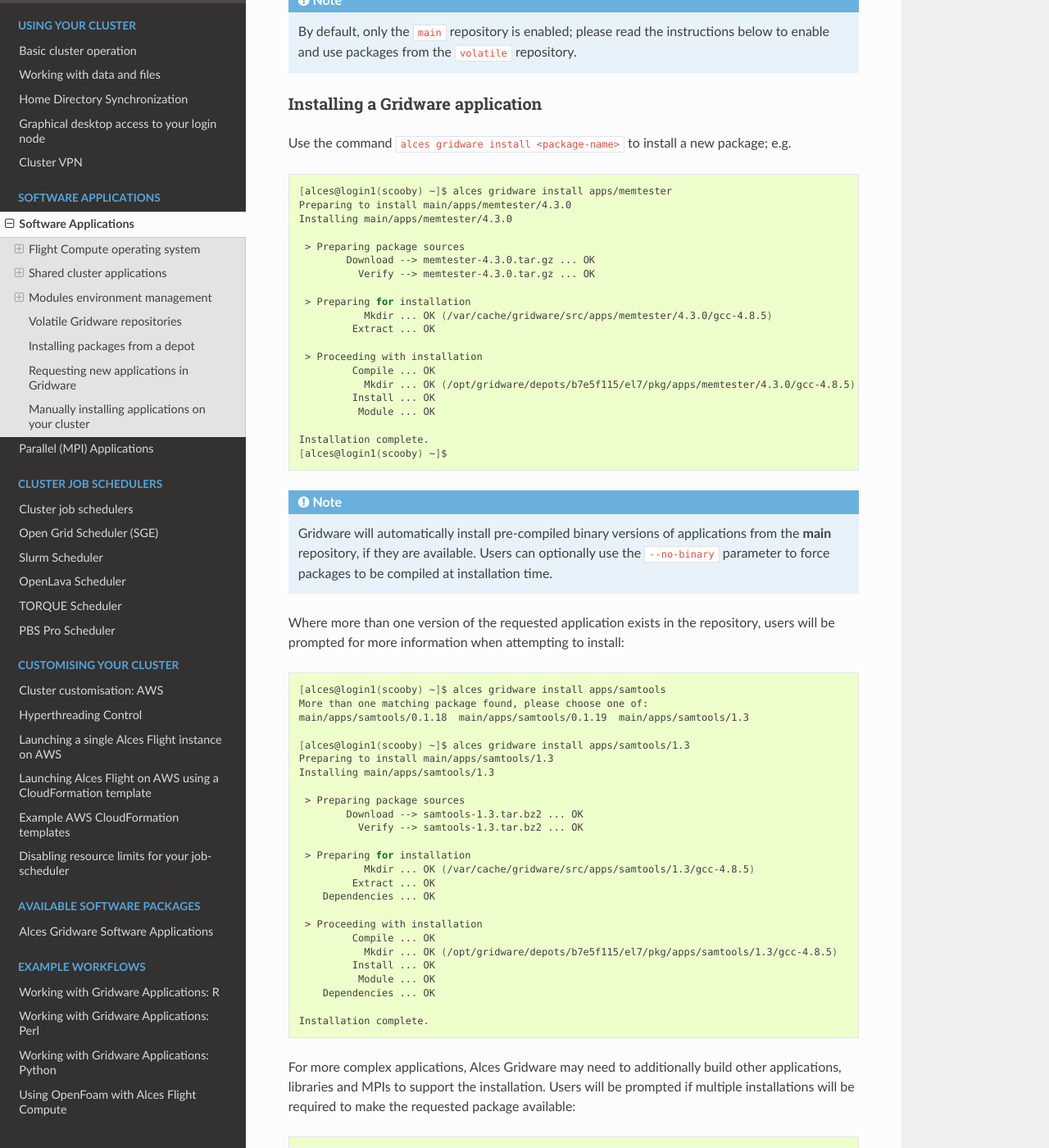
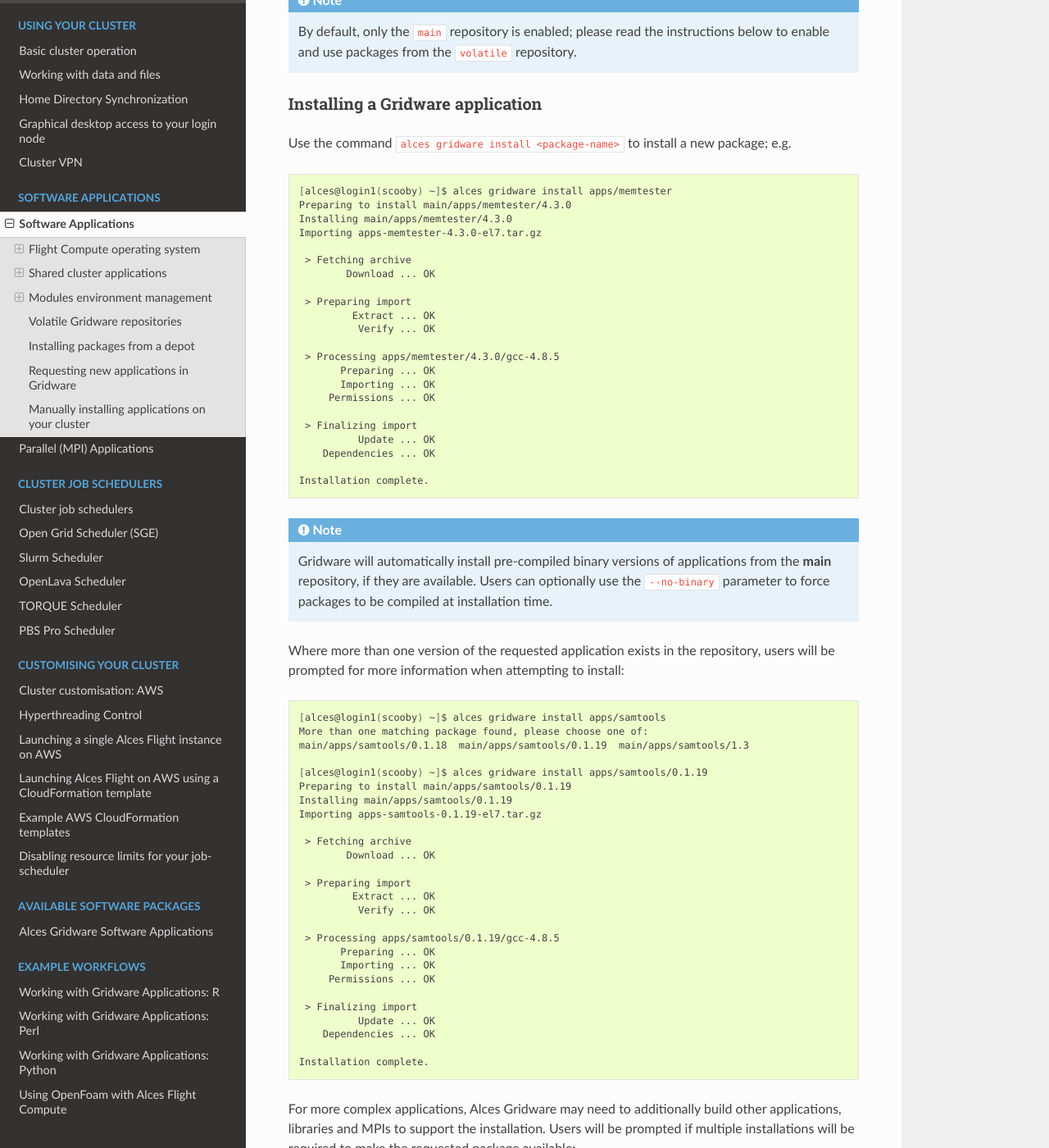
Before and after one commit to alces-software/flight-appliance-docs, a Sphinx documentation site: the page built from docs/source/apps/apps.rst, in a window 1280 px wide and 1400 px high, scrolled down 3647 px. Shown: the whole window at 82% size. Built offline with Sphinx 7.4.7 and the Read the Docs theme 2.0.0, drawn with Linux system fonts in a browser that asks for light colours; some of the changed text lies outside the part shown.

Commit message:
Minor fixes

```diff
--- a/docs/source/apps/apps.rst
+++ b/docs/source/apps/apps.rst
@@ -82,26 +82,28 @@
 
 .. code:: bash
 
-    [alces@login1(scooby) ~]$ alces gridware install apps/memtester
-    Preparing to install main/apps/memtester/4.3.0
-    Installing main/apps/memtester/4.3.0
+	[alces@login1(scooby) ~]$ alces gridware install apps/memtester
+	Preparing to install main/apps/memtester/4.3.0
+	Installing main/apps/memtester/4.3.0
+	Importing apps-memtester-4.3.0-el7.tar.gz
 
-     > Preparing package sources
-            Download --> memtester-4.3.0.tar.gz ... OK
-              Verify --> memtester-4.3.0.tar.gz ... OK
+	 > Fetching archive
+	        Download ... OK
 
-     > Preparing for installation
-               Mkdir ... OK (/var/cache/gridware/src/apps/memtester/4.3.0/gcc-4.8.5)
-             Extract ... OK
+	 > Preparing import
+	         Extract ... OK
+	          Verify ... OK
 
-     > Proceeding with installation
-             Compile ... OK
-               Mkdir ... OK (/opt/gridware/depots/b7e5f115/el7/pkg/apps/memtester/4.3.0/gcc-4.8.5)
-             Install ... OK
-              Module ... OK
+	 > Processing apps/memtester/4.3.0/gcc-4.8.5
+	       Preparing ... OK
+	       Importing ... OK
+	     Permissions ... OK
 
-    Installation complete.
-    [alces@login1(scooby) ~]$
+	 > Finalizing import
+	          Update ... OK
+	    Dependencies ... OK
+
+	Installation complete.
 
 .. note:: Gridware will automatically install pre-compiled binary versions of applications from the **main** repository, if they are available. Users can optionally use the ``--no-binary`` parameter to force packages to be compiled at installation time.
 
@@ -113,24 +115,25 @@
     More than one matching package found, please choose one of:
     main/apps/samtools/0.1.18  main/apps/samtools/0.1.19  main/apps/samtools/1.3
 
-    [alces@login1(scooby) ~]$ alces gridware install apps/samtools/1.3
-    Preparing to install main/apps/samtools/1.3
-    Installing main/apps/samtools/1.3
+    [alces@login1(scooby) ~]$ alces gridware install apps/samtools/0.1.19
+    Preparing to install main/apps/samtools/0.1.19
+    Installing main/apps/samtools/0.1.19
+    Importing apps-samtools-0.1.19-el7.tar.gz
 
-     > Preparing package sources
-            Download --> samtools-1.3.tar.bz2 ... OK
-              Verify --> samtools-1.3.tar.bz2 ... OK
+     > Fetching archive
+            Download ... OK
 
-     > Preparing for installation
-               Mkdir ... OK (/var/cache/gridware/src/apps/samtools/1.3/gcc-4.8.5)
+     > Preparing import
              Extract ... OK
-        Dependencies ... OK
+              Verify ... OK
 
-     > Proceeding with installation
-             Compile ... OK
-               Mkdir ... OK (/opt/gridware/depots/b7e5f115/el7/pkg/apps/samtools/1.3/gcc-4.8.5)
-             Install ... OK
-              Module ... OK
+     > Processing apps/samtools/0.1.19/gcc-4.8.5
+           Preparing ... OK
+           Importing ... OK
+         Permissions ... OK
+
+     > Finalizing import
+              Update ... OK
         Dependencies ... OK
 
     Installation complete.
```
Also changed, not shown: other parts of docs/source/apps/apps.rst (+1 -1 lines).
